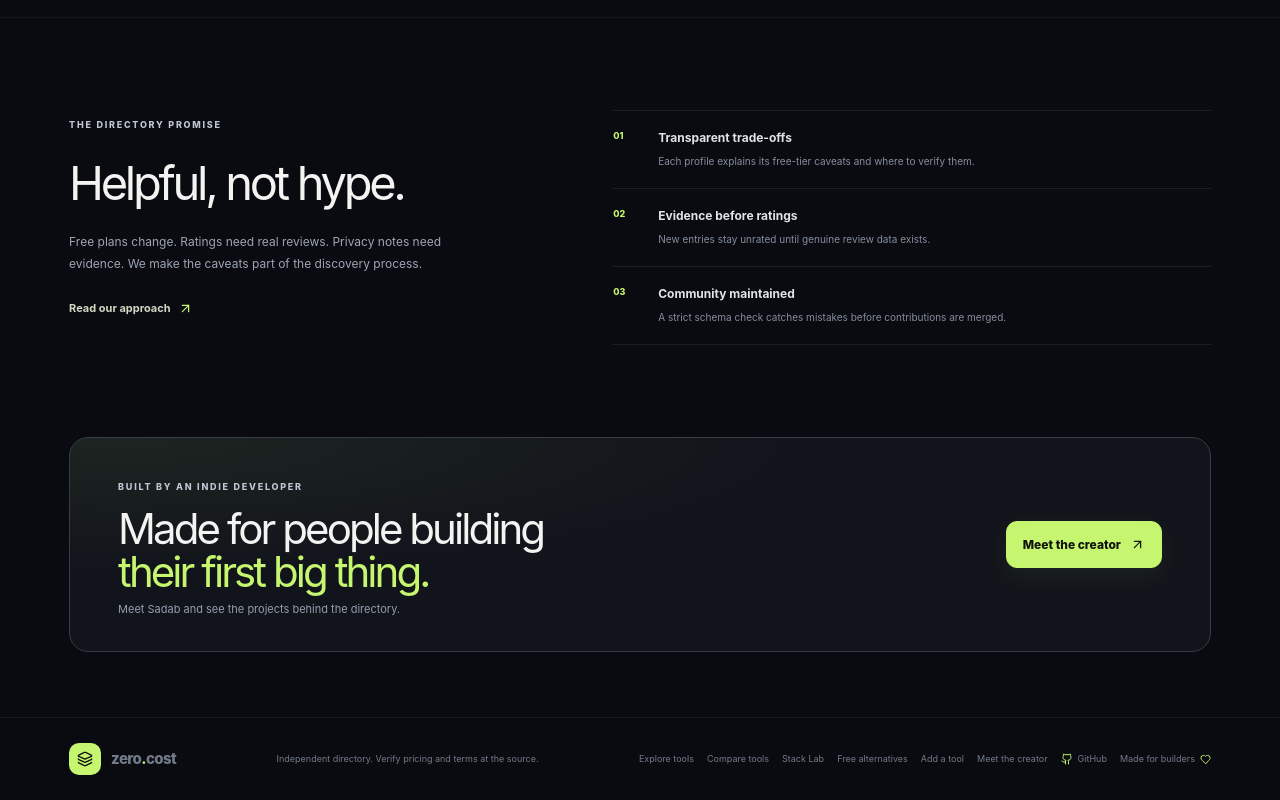
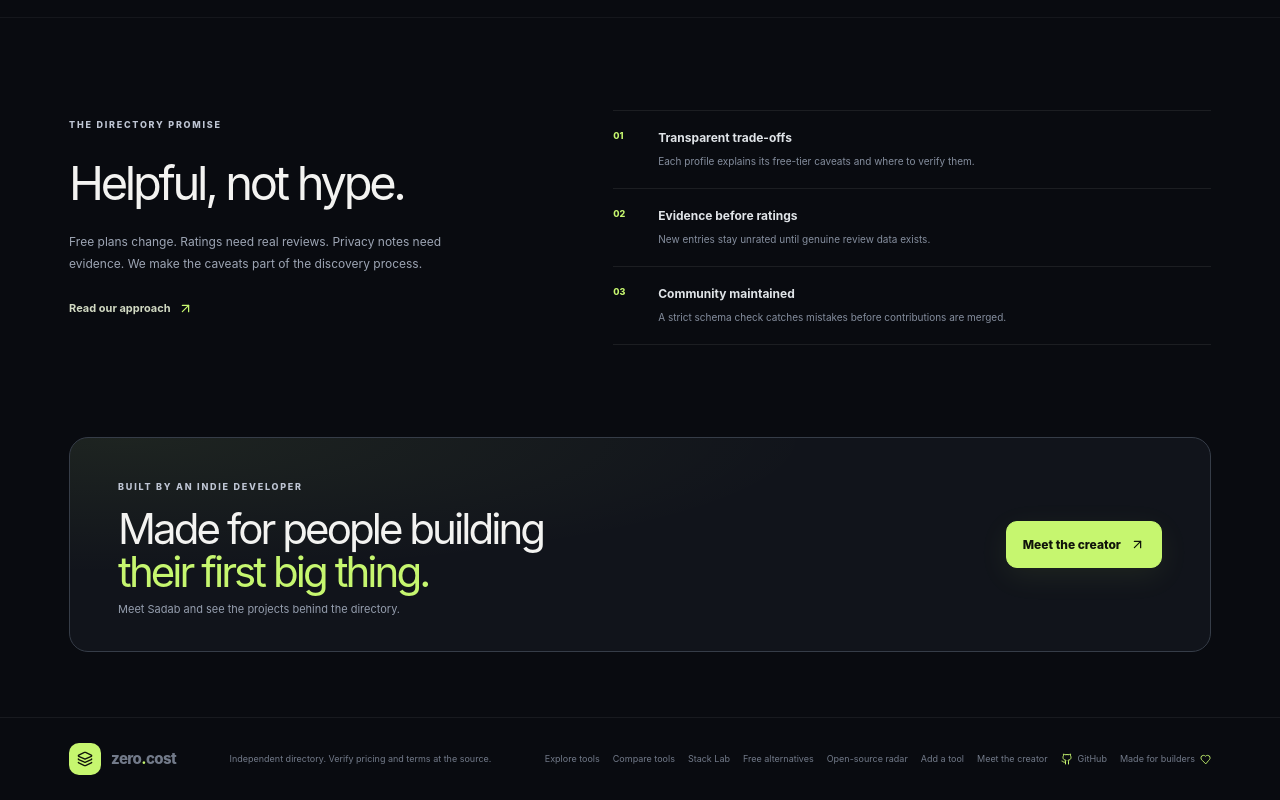
Before and after one commit to shinuXcode/-awesome-free-stack, a Next.js app: page / in a window 1280 px wide. Shown: the part 5858-6658 px from the top of the page. Built offline with nearby package versions, Linux system fonts and the light colour scheme.

Commit message:
Add open-source explorer to footer navigation

```diff
--- a/components/SiteFooter.tsx
+++ b/components/SiteFooter.tsx
@@ -11,6 +11,7 @@ export default function SiteFooter() {
         <Link href="/compare">Compare tools</Link>
         <Link href="/stack-lab">Stack Lab</Link>
         <Link href="/alternatives">Free alternatives</Link>
+        <Link href="/open-source">Open-source radar</Link>
         <Link href="/submit">Add a tool</Link>
         <Link href="/creator">Meet the creator</Link>
         <a href="https://github.com/shinuXcode/-awesome-free-stack" target="_blank" rel="noreferrer"><Github size={12} /> GitHub</a>
```
